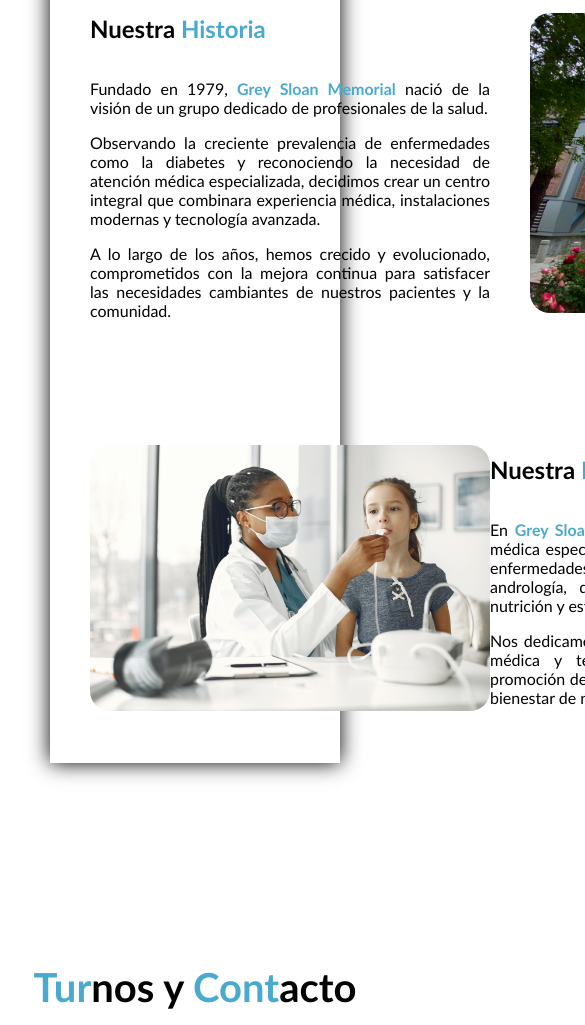
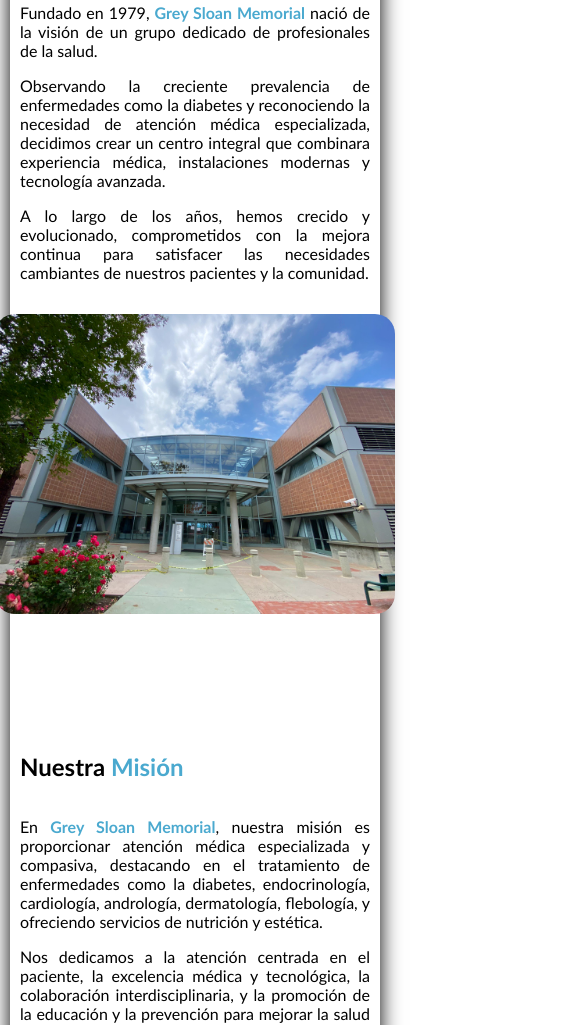
Before and after one commit to IGabii/PreEntrega3_Alvarez_Moyano_Gabriel, a website: page index.html in a window 390 px wide. Shown: the part 3803-4828 px from the top of the page, 585 px wide, since content can reach past the window. Drawn offline with nearby package versions, Linux system fonts and the light colour scheme.

Commit message:
aplicando Responsive a NOSOTROS

```diff
--- a/scss/style.scss
+++ b/scss/style.scss
@@ -459,6 +459,20 @@ section{
     }
 }
 
+@media only screen and (max-width:1080px){
+    .nosotros-grid-container{
+        padding: 10px;
+        margin: 70px 30px;
+    }
+
+    .imagen-mision{
+        figure{
+            width: 350px;
+        }
+    }
+
+}
+
 @media only screen and (max-width:1030px){
     .turnos-grid-container{
         grid-template-areas:
@@ -469,11 +483,34 @@ section{
     }
 }
 
+@media only screen and (max-width:932px){
+    .nosotros-grid-container{
+        grid-template-areas:
+        "tituloHistoria tituloHistoria"
+        "textoHistoria textoHistoria"
+        "imagenHistoria imagenHistoria"
+        "tituloMision tituloMision"
+        "textoMision textoMision"
+        "imagenMision imagenMision";
+        grid-template-columns: 1fr;
+        margin:60px 10px
+    }
+
+    .imagen-mision{
+        justify-content: center;
+        padding-top: 20px;
+    }
+}
+
 @media only screen and (max-width:800px){
     .turnos-index-container{
         h2{
             font-size: 40px;
         }
+    }
+
+    #titulo-nosotros{
+        font-size: 40px;
     }
 }
 
```
Also changed, not shown: scss/style.css, 1 other file.
